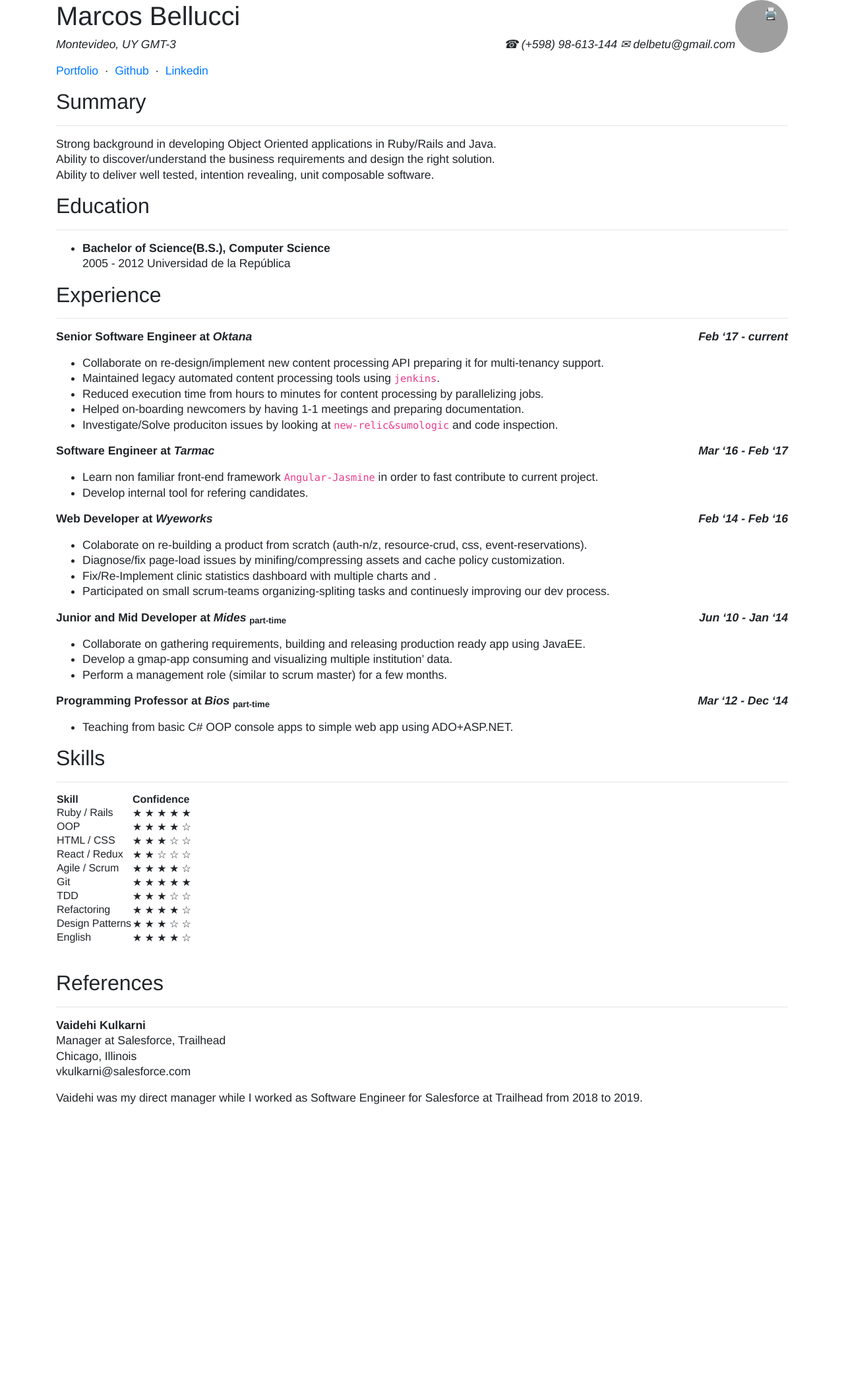
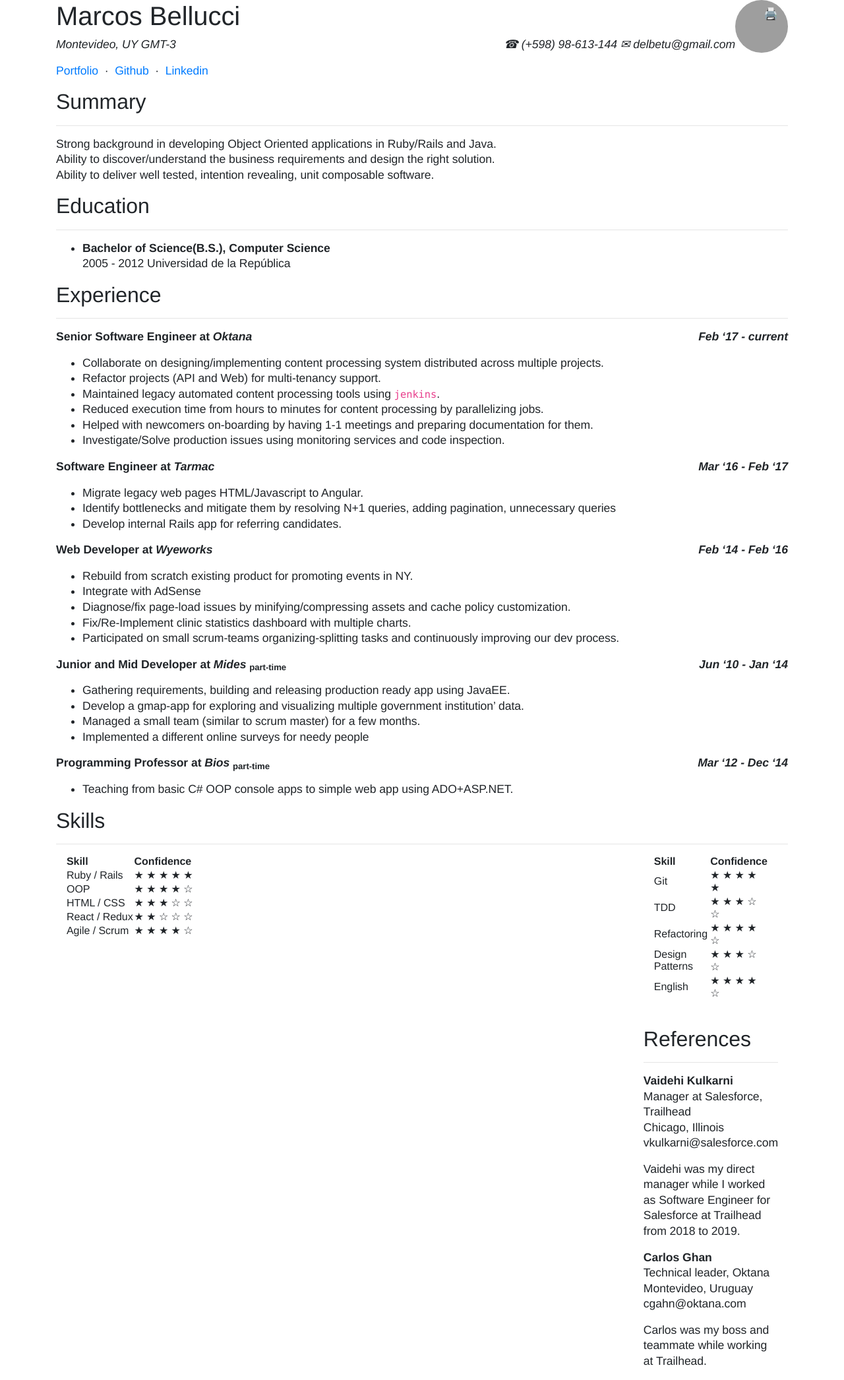
Before and after one commit to delbetu/delbetu.github.io, a Jekyll site: the page built from resume.md, in a window 1280 px wide. Shown: the whole page at 66% size. Built offline with Jekyll 4.4.1, drawn with Linux system fonts in a browser that asks for light colours; emoji names are drawn with the system emoji font; before the commit the page ends 1693 px from its top, so only the background shows below that; grey boxes are pictures that could not be loaded.

Commit message:
Update resume
* Add carlos as reference
* Fix spell mistakes
* Make Skills in two columns

```diff
--- a/assets/stylesheets/resume.sass
+++ b/assets/stylesheets/resume.sass
@@ -33,3 +33,11 @@ body
     position: fixed
     bottom: 0
     right: 30
+
+.col-container
+  display: table
+  width: 100%
+
+.col
+  display: table-cell
+  width: auto
--- a/resume.md
+++ b/resume.md
@@ -29,39 +29,43 @@ Ability to deliver well tested, intention revealing, unit composable software.
 ---
 
 **Senior Software Engineer at *Oktana*                       *Feb '17 - current*{:.float-right}**
- - Collaborate on re-design/implement new content processing API preparing it for multi-tenancy support.
+ - Collaborate on designing/implementing content processing system distributed across multiple projects.
+ - Refactor projects (API and Web) for multi-tenancy support.
  - Maintained legacy automated content processing tools using `jenkins`.
  - Reduced execution time from hours to minutes for content processing by parallelizing jobs.
- - Helped on-boarding newcomers by having 1-1 meetings and preparing documentation.
- - Investigate/Solve produciton issues by looking at `new-relic&sumologic` and code inspection.
+ - Helped with newcomers on-boarding by having 1-1 meetings and preparing documentation for them.
+ - Investigate/Solve production issues using monitoring services and code inspection.
 
 
 **Software Engineer at *Tarmac*                              *Mar '16 - Feb '17*{:.float-right}**
- - Learn non familiar front-end framework `Angular-Jasmine` in order to fast contribute to current project.
- - Develop internal tool for refering candidates.
+ - Migrate legacy web pages HTML/Javascript to Angular.
+ - Identify bottlenecks and mitigate them by resolving N+1 queries, adding pagination, unnecessary queries
+ - Develop internal Rails app for referring candidates.
 
 
 **Web Developer at *Wyeworks*                                *Feb '14 - Feb '16*{:.float-right}**
- - Colaborate on re-building a product from scratch (auth-n/z, resource-crud, css, event-reservations).
- - Diagnose/fix page-load issues by minifing/compressing assets and cache policy customization.
- - Fix/Re-Implement clinic statistics dashboard with multiple charts and .
- - Participated on small scrum-teams organizing-spliting tasks and continuesly improving our dev process.
+ - Rebuild from scratch existing product for promoting events in NY.
+ - Integrate with AdSense
+ - Diagnose/fix page-load issues by minifying/compressing assets and cache policy customization.
+ - Fix/Re-Implement clinic statistics dashboard with multiple charts.
+ - Participated on small scrum-teams organizing-splitting tasks and continuously improving our dev process.
 
 
 **Junior and Mid Developer at *Mides* <sub>part-time</sub> *Jun '10 - Jan '14*{:.float-right}**
- - Collaborate on gathering requirements, building and releasing production ready app using JavaEE.
- - Develop a gmap-app consuming and visualizing multiple institution' data.
- - Perform a management role (similar to scrum master) for a few months.
+ - Gathering requirements, building and releasing production ready app using JavaEE.
+ - Develop a gmap-app for exploring and visualizing multiple government institution' data.
+ - Managed a small team (similar to scrum master) for a few months.
+ - Implemented a different online surveys for needy people
 <!--- Qflow -> -->
 
 
 **Programming Professor at *Bios*  <sub>part-time</sub>    *Mar '12 - Dec '14*{:.float-right}**
  - Teaching from basic C# OOP console apps to simple web app using ADO+ASP.NET.
 
-
 ## Skills
 ---
 
+{:.col}
 |    Skill              |         Confidence                     |
 ------------------------|----------------------------------------|
 | Ruby / Rails          |&#9733; &#9733; &#9733; &#9733; &#9733; |
@@ -69,6 +73,12 @@ Ability to deliver well tested, intention revealing, unit composable software.
 | HTML / CSS            |&#9733; &#9733; &#9733; &#9734; &#9734; |
 | React / Redux         |&#9733; &#9733; &#9734; &#9734; &#9734; |
 | Agile / Scrum         |&#9733; &#9733; &#9733; &#9733; &#9734; |
+
+<div class='col' style='width: 15%'/>
+
+{:.col}
+|    Skill              |         Confidence                     |
+------------------------|----------------------------------------|
 | Git                   |&#9733; &#9733; &#9733; &#9733; &#9733; |
 | TDD                   |&#9733; &#9733; &#9733; &#9734; &#9734; |
 | Refactoring           |&#9733; &#9733; &#9733; &#9733; &#9734; |
@@ -88,6 +98,13 @@ vkulkarni@salesforce.com
 
 Vaidehi was my direct manager while I worked as Software Engineer for Salesforce at Trailhead from 2018 to 2019.
 
+**Carlos Ghan**
+Technical leader, Oktana
+Montevideo, Uruguay
+cgahn@oktana.com
+
+Carlos was my boss and teammate while working at Trailhead.
+
 <!--
 Expressed Skills
 ---
```
